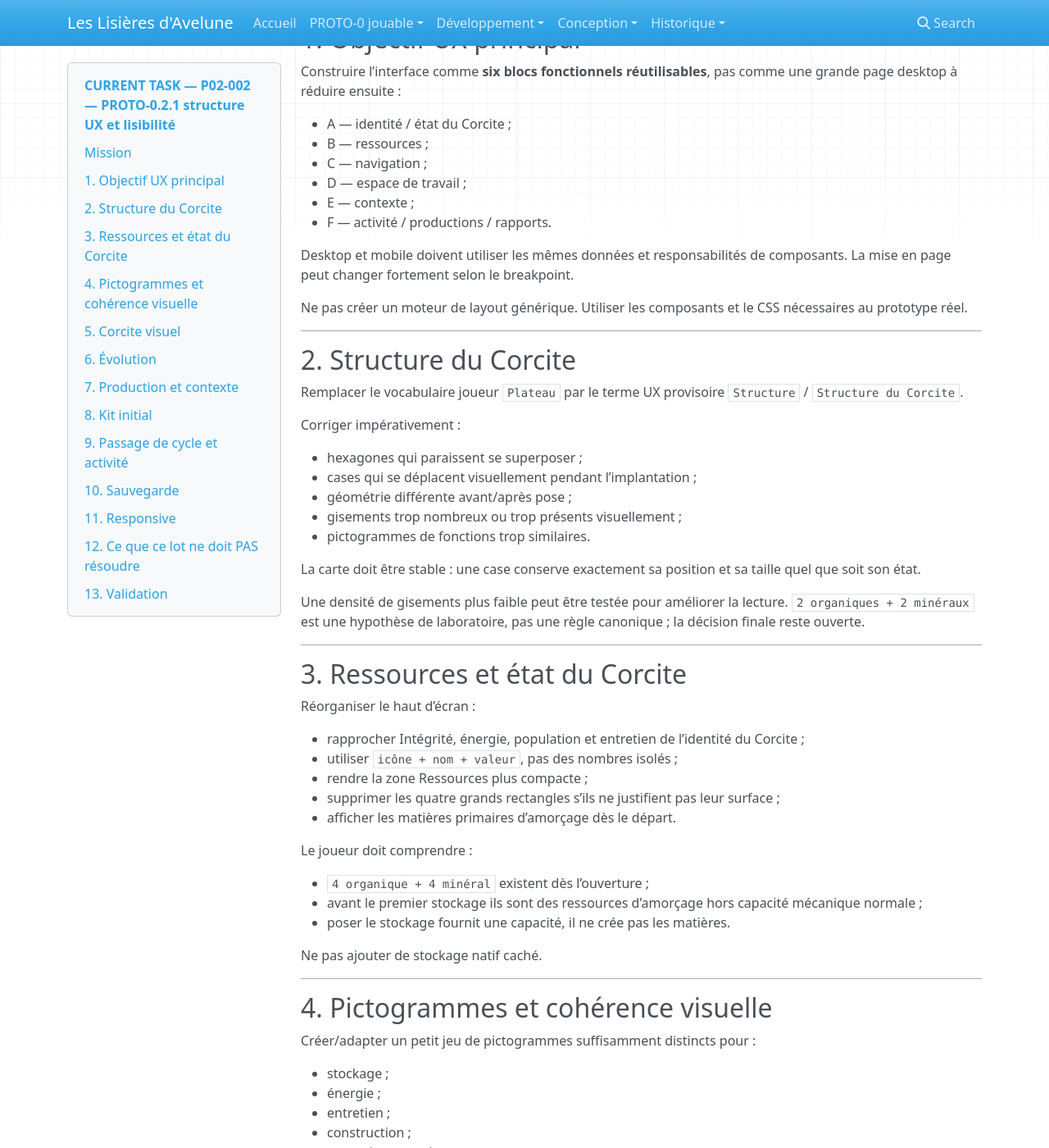
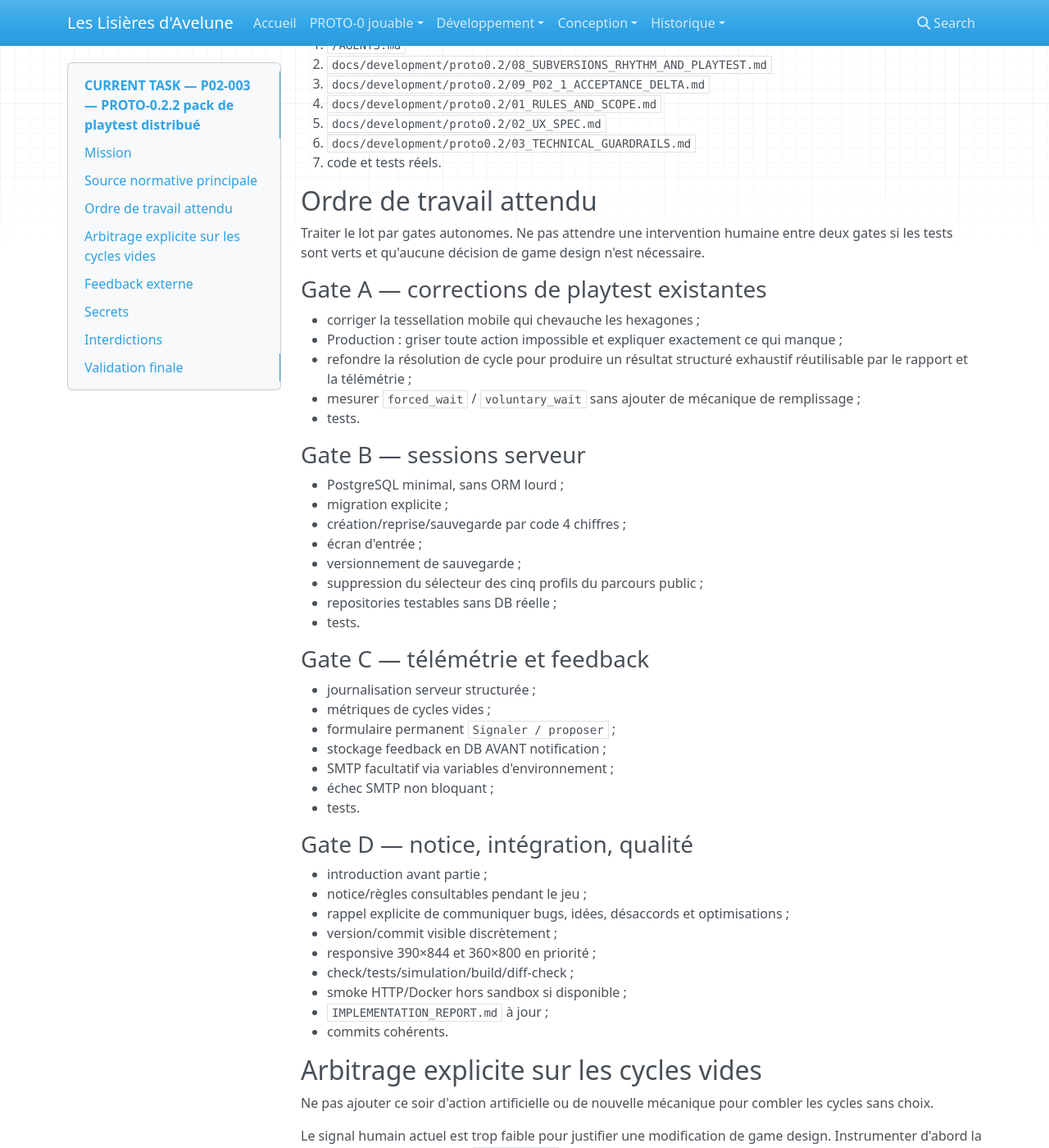
Before and after one commit to Abeliome-Officiel/les-lisieres-avelune, an MkDocs documentation site: the page built from docs/development/proto0.2/CURRENT_TASK.md, in a window 1280 px wide and 1400 px high, scrolled down 804 px. Shown: the whole window at 82% size. Built offline with MkDocs 1.6.1, drawn with Linux system fonts in a browser that asks for light colours; nearby versions of some CDN libraries; some of the changed text lies outside the part shown.

Commit message:
PROTO-0.2.2: basculer la tache active vers le playtest distribue

```diff
--- a/docs/development/proto0.2/CURRENT_TASK.md
+++ b/docs/development/proto0.2/CURRENT_TASK.md
@@ -1,264 +1,143 @@
-# CURRENT TASK — P02-002 — PROTO-0.2.1 structure UX et lisibilité
+# CURRENT TASK — P02-003 — PROTO-0.2.2 pack de playtest distribué
 
-**Status : READY_FOR_IMPLEMENTATION**
+**Status : READY_FOR_LONG_CODEX_RUN**
 
-**Base obligatoire : `develop/proto-0.2-ux-rules`**
+**Branche obligatoire : `develop/proto-0.2.2-playtest`**
 
-Baseline de référence : tag `proto-0.2.0-tech`.
+**Base fonctionnelle : `27a703294498ec9b9cacd1175841f18405a36fa8`**
 
 ## Mission
 
-Transformer la baseline techniquement saine mais humainement insuffisante en une **sous-version UX cohérente**, sans encore refondre l’équilibrage complet ni figer le rythme final du mini-jeu.
+Transformer PROTO-0.2.1 en une version **diffusable pendant quelques semaines à 10–15 testeurs**, sans ouvrir la prochaine grande phase de conception.
 
-Ce lot doit résoudre les défauts révélés par la première revue visuelle humaine : composition trop grande, hexagones instables, informations mal groupées, pictogrammes insuffisants, progression trop volumineuse, kit initial affiché hors contexte et architecture desktop difficile à transposer proprement sur mobile.
+Le lot doit permettre à un testeur anonyme de :
 
-Lire obligatoirement, dans cet ordre :
+1. comprendre immédiatement ce qu'il teste ;
+2. créer une partie avec un code numérique à 4 chiffres ;
+3. reprendre cette partie plus tard ou depuis un autre appareil ;
+4. jouer le même PROTO-0.2 sans réinvention mécanique ;
+5. signaler à tout moment bug, incompréhension, idée, désaccord, optimisation ou proposition ;
+6. produire une télémétrie minimale permettant d'analyser rythme, blocages et cycles vides ;
+7. conserver ses données côté serveur.
+
+## Source normative principale
+
+Lire en premier :
+
+`docs/development/proto0.2/10_P02_2_DISTRIBUTED_PLAYTEST_SPEC.md`
+
+Ce document prévaut pour P02-003 lorsqu'il précise ou remplace le comportement P02.1.
+
+Lire ensuite :
 
 1. `/AGENTS.md`
 2. `docs/development/proto0.2/08_SUBVERSIONS_RHYTHM_AND_PLAYTEST.md`
 3. `docs/development/proto0.2/09_P02_1_ACCEPTANCE_DELTA.md`
-4. `docs/development/proto0.2/00_CHARTER.md`
-5. `docs/development/proto0.2/01_RULES_AND_SCOPE.md`
-6. `docs/development/proto0.2/02_UX_SPEC.md`
-7. `docs/development/proto0.2/06_VISUAL_BRIEF_GEN3.md`
-8. `docs/development/proto0.2/03_TECHNICAL_GUARDRAILS.md`
-9. code réel et tests avant modification.
+4. `docs/development/proto0.2/01_RULES_AND_SCOPE.md`
+5. `docs/development/proto0.2/02_UX_SPEC.md`
+6. `docs/development/proto0.2/03_TECHNICAL_GUARDRAILS.md`
+7. code et tests réels.
 
-Les documents `08` et `09` prévalent lorsqu’ils modifient explicitement la baseline 0.2.0.
+## Ordre de travail attendu
 
----
+Traiter le lot par gates autonomes. Ne pas attendre une intervention humaine entre deux gates si les tests sont verts et qu'aucune décision de game design n'est nécessaire.
 
-## 1. Objectif UX principal
+### Gate A — corrections de playtest existantes
 
-Construire l’interface comme **six blocs fonctionnels réutilisables**, pas comme une grande page desktop à réduire ensuite :
+- corriger la tessellation mobile qui chevauche les hexagones ;
+- Production : griser toute action impossible et expliquer exactement ce qui manque ;
+- refondre la résolution de cycle pour produire un résultat structuré exhaustif réutilisable par le rapport et la télémétrie ;
+- mesurer `forced_wait` / `voluntary_wait` sans ajouter de mécanique de remplissage ;
+- tests.
 
-- A — identité / état du Corcite ;
-- B — ressources ;
-- C — navigation ;
-- D — espace de travail ;
-- E — contexte ;
-- F — activité / productions / rapports.
+### Gate B — sessions serveur
 
-Desktop et mobile doivent utiliser les mêmes données et responsabilités de composants. La mise en page peut changer fortement selon le breakpoint.
+- PostgreSQL minimal, sans ORM lourd ;
+- migration explicite ;
+- création/reprise/sauvegarde par code 4 chiffres ;
+- écran d'entrée ;
+- versionnement de sauvegarde ;
+- suppression du sélecteur des cinq profils du parcours public ;
+- repositories testables sans DB réelle ;
+- tests.
 
-Ne pas créer un moteur de layout générique. Utiliser les composants et le CSS nécessaires au prototype réel.
+### Gate C — télémétrie et feedback
 
----
+- journalisation serveur structurée ;
+- métriques de cycles vides ;
+- formulaire permanent `Signaler / proposer` ;
+- stockage feedback en DB AVANT notification ;
+- SMTP facultatif via variables d'environnement ;
+- échec SMTP non bloquant ;
+- tests.
 
-## 2. Structure du Corcite
+### Gate D — notice, intégration, qualité
 
-Remplacer le vocabulaire joueur `Plateau` par le terme UX provisoire `Structure` / `Structure du Corcite`.
+- introduction avant partie ;
+- notice/règles consultables pendant le jeu ;
+- rappel explicite de communiquer bugs, idées, désaccords et optimisations ;
+- version/commit visible discrètement ;
+- responsive 390×844 et 360×800 en priorité ;
+- check/tests/simulation/build/diff-check ;
+- smoke HTTP/Docker hors sandbox si disponible ;
+- `IMPLEMENTATION_REPORT.md` à jour ;
+- commits cohérents.
 
-Corriger impérativement :
+## Arbitrage explicite sur les cycles vides
 
-- hexagones qui paraissent se superposer ;
-- cases qui se déplacent visuellement pendant l’implantation ;
-- géométrie différente avant/après pose ;
-- gisements trop nombreux ou trop présents visuellement ;
-- pictogrammes de fonctions trop similaires.
+Ne pas ajouter ce soir d'action artificielle ou de nouvelle mécanique pour combler les cycles sans choix.
 
-La carte doit être stable : une case conserve exactement sa position et sa taille quel que soit son état.
+Le signal humain actuel est trop faible pour justifier une modification de game design. Instrumenter d'abord la fréquence et les causes des `forced_wait` sur les parties distribuées.
 
-Une densité de gisements plus faible peut être testée pour améliorer la lecture. `2 organiques + 2 minéraux` est une hypothèse de laboratoire, pas une règle canonique ; la décision finale reste ouverte.
+## Feedback externe
 
----
+Pour ce lot : **SMTP + PostgreSQL**, pas création automatique d'issue GitHub.
 
-## 3. Ressources et état du Corcite
+La base est la source de vérité. Si l'email échoue, le feedback reste enregistré et le joueur ne doit rien ressaisir.
 
-Réorganiser le haut d’écran :
+## Secrets
 
-- rapprocher Intégrité, énergie, population et entretien de l’identité du Corcite ;
-- utiliser `icône + nom + valeur`, pas des nombres isolés ;
-- rendre la zone Ressources plus compacte ;
-- supprimer les quatre grands rectangles s’ils ne justifient pas leur surface ;
-- afficher les matières primaires d’amorçage dès le départ.
+Ne jamais committer :
 
-Le joueur doit comprendre :
+- `DATABASE_URL` réelle ;
+- mots de passe PostgreSQL ;
+- identifiants SMTP ;
+- adresse privée si elle ne doit pas être publique ;
+- jetons quelconques.
 
-- `4 organique + 4 minéral` existent dès l’ouverture ;
-- avant le premier stockage ils sont des ressources d’amorçage hors capacité mécanique normale ;
-- poser le stockage fournit une capacité, il ne crée pas les matières.
+Documenter seulement les noms de variables d'environnement.
 
-Ne pas ajouter de stockage natif caché.
+## Interdictions
 
----
+Ne pas :
 
-## 4. Pictogrammes et cohérence visuelle
+- créer un compte utilisateur ;
+- créer du vrai multijoueur ;
+- ajouter une nouvelle famille de tour ;
+- ajouter une ressource ;
+- changer les conditions de victoire ;
+- refaire le rythme des vagues ;
+- transformer le prototype en survival game ;
+- créer un système analytics générique ;
+- ajouter de dépendance lourde sans nécessité ;
+- merger `main` ;
+- taguer ;
+- déployer publiquement sans instruction humaine explicite.
 
-Créer/adapter un petit jeu de pictogrammes suffisamment distincts pour :
+## Validation finale
 
-- stockage ;
-- énergie ;
-- entretien ;
-- construction ;
-- extraction organique ;
-- extraction minérale ;
-- fabrication défensive ;
-- ressources principales ;
-- recherches déjà présentes lorsque pertinent.
+Avant de déclarer `REVIEW_READY` :
 
-Une icône ne porte jamais seule une donnée essentielle : conserver un libellé lisible.
+- `npm run check` vert ;
+- `npm run test:proto0` vert ;
+- `npm run simulate:proto02` vert ;
+- `npm run build` vert ;
+- `git diff --check` vert ;
+- tests des repositories/API/feedback ;
+- échec SMTP testé comme non destructif ;
+- session créée puis reprise ;
+- rapport de cycle exhaustif sur cas représentatifs ;
+- aucune superposition des hexagones aux breakpoints mobiles définis ;
+- `IMPLEMENTATION_REPORT.md` reflète exactement les validations réellement effectuées.
 
-Éviter de tout représenter par un losange abstrait semblable.
-
----
-
-## 5. Corcite visuel
-
-Remplacer/améliorer la représentation actuelle trop proche d’une sphère/planète/atome magique.
-
-Cible provisoire :
-
-- non anthropomorphe ;
-- asymétrique ;
-- biomorphique ;
-- organique + minéral ;
-- membranes internes, croissance cristalline, nervures, pétales abstraits ou volumes similaires sans créer d’animal/personnage ;
-- prune/violet/lavande/opaline/iridescent ;
-- plus de profondeur visuelle que la baseline 0.2.0.
-
-Ce n’est toujours pas la direction artistique finale.
-
----
-
-## 6. Évolution
-
-Compacter fortement la vue actuelle.
-
-Chaque recherche doit afficher clairement :
-
-- icône ;
-- nom ;
-- effet ;
-- coût ;
-- durée ;
-- état/niveau.
-
-Faire apparaître visuellement les relations ou déblocages réels entre recherches. Ne pas inventer de prérequis uniquement pour obtenir un dessin d’arbre.
-
-Le but est que le joueur comprenne rapidement ce que chaque choix améliore et ce qu’il ouvre.
-
----
-
-## 7. Production et contexte
-
-Le petit inspecteur contextuel ne doit plus être le seul endroit où gérer une fonction importante de fabrication.
-
-Préparer une entrée/bloc `Production` qui peut apparaître dans la navigation lorsque le Corcite possède une fonction pertinente.
-
-Le bloc Production doit pouvoir accueillir progressivement :
-
-- transformations ;
-- Atelier de construction ;
-- Fabrique défensive ;
-- Recyclerie ;
-- ordres en cours ;
-- sorties bloquées.
-
-Pour P02.1, ne pas inventer de nouvelle économie : réorganiser les fonctions existantes proprement.
-
-Le panneau Contexte reste destiné à l’objet sélectionné, aux prévisualisations et actions locales.
-
----
-
-## 8. Kit initial
-
-Le kit ne doit plus rester comme un grand bandeau dans toutes les vues.
-
-Pendant le déploiement :
-
-- vue Structure : kit disponible ;
-- Évolution / Défenses / autres vues : au maximum une indication compacte renvoyant à Structure ;
-- après déploiement : disparition du kit de l’interface courante.
-
-Ne pas modifier encore de façon définitive la composition des sept fonctions gratuites : ce point est explicitement réservé à PROTO-0.2.2 après comparaison de plusieurs ouvertures.
-
----
-
-## 9. Passage de cycle et activité
-
-Ajouter un feedback perceptible lorsque le joueur termine un cycle :
-
-- indication claire du cycle terminé ;
-- progression vers le suivant ;
-- résumé court des actions résolues ;
-- rapport consultable ensuite.
-
-Une animation courte de résolution/progression est autorisée si :
-
-- elle n’introduit aucune mécanique temps réel ;
-- elle est rapide ;
-- elle peut être ignorée/skippée ;
-- `prefers-reduced-motion` est respecté.
-
-Ne pas créer une animation longue répétitive.
-
----
-
-## 10. Sauvegarde
-
-Conserver l’autosauvegarde par profil.
-
-Rendre l’état de sauvegarde visible. Une action manuelle `Sauvegarder maintenant` peut être ajoutée si elle est utile, mais elle ne doit pas devenir une obligation ni l’action principale.
-
----
-
-## 11. Responsive
-
-Critère fort : un écran desktop courant doit être utilisable à zoom navigateur `100 %`.
-
-Mobile :
-
-- réutiliser les mêmes blocs ;
-- les empiler/réordonner ;
-- utiliser drawer/bottom-sheet pour le contexte si pertinent ;
-- pas de scroll horizontal structurel ;
-- pas de drag obligatoire ;
-- cibles tactiles raisonnables ;
-- aucune fonction essentielle supprimée.
-
----
-
-## 12. Ce que ce lot ne doit PAS résoudre
-
-Ne pas encore :
-
-- refaire tout l’équilibrage des vagues ;
-- modifier arbitrairement le nombre final de cycles/vagues ;
-- figer une durée en minutes ;
-- décider définitivement du kit initial ;
-- définir la forme finale de l’amélioration défensive ;
-- créer plusieurs familles de tours ;
-- réintroduire réseau/Factorio ;
-- ajouter de nouvelles ressources ;
-- changer la condition de victoire sans décision humaine explicite.
-
-Les règles suivantes sont déjà actées pour le lot suivant et doivent seulement être respectées architecturalement :
-
-- la première défense de base sera accessible avec matières primaires ;
-- les matières secondaires devront être une évolution méritée ;
-- le joueur choisira entre multiplier les tours, améliorer leur efficacité ou combiner les deux ;
-- le jeu ne devra pas forcer artificiellement une seule de ces stratégies.
-
----
-
-## 13. Validation
-
-Avant de proposer le jalon `proto-0.2.1-ux` :
-
-1. `npm run check` vert ;
-2. `npm run test:proto0` vert ;
-3. `npm run build` vert ;
-4. `git diff --check` vert ;
-5. smoke Docker/health si pertinent ;
-6. contrôle humain desktop à zoom 100 % ;
-7. contrôle humain mobile ;
-8. géométrie hexagonale stable ;
-9. ressources d’amorçage compréhensibles ;
-10. progression plus compacte et lisible ;
-11. blocs fonctionnels réutilisés ;
-12. `IMPLEMENTATION_REPORT.md` mis à jour avec ce qui est réellement validé et ce qui reste rejeté/ouvert.
-
-Le code peut être poussé avant le tag lorsqu’une phase intermédiaire est suffisamment saine. Le tag ne doit être posé qu’après vraie revue du sous-jalon.
-
-Ne pas merger `main` ni déployer publiquement dans ce lot sans instruction explicite.
+Après validation, pousser uniquement `develop/proto-0.2.2-playtest`. Ne pas merger `main` et ne pas déployer sans ordre humain.
```
